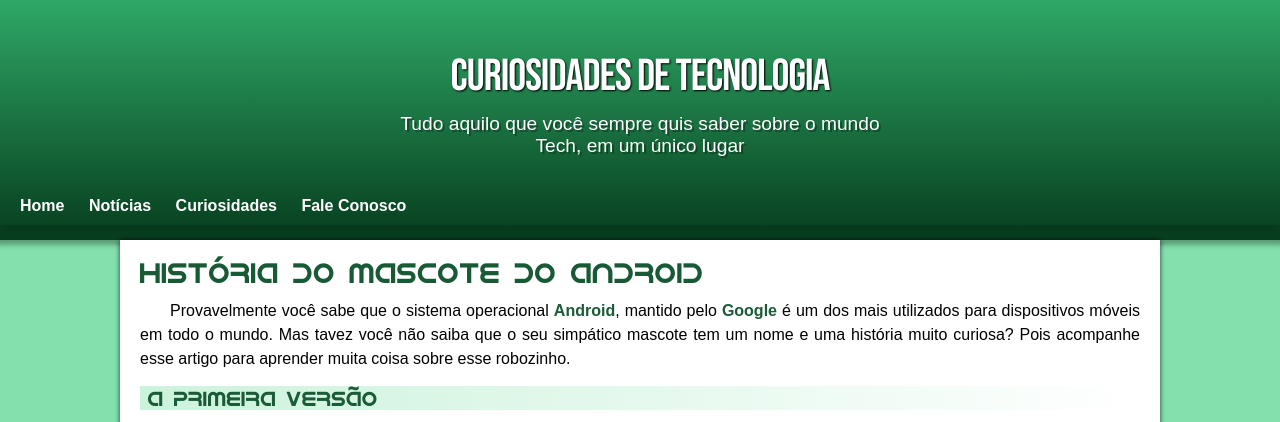
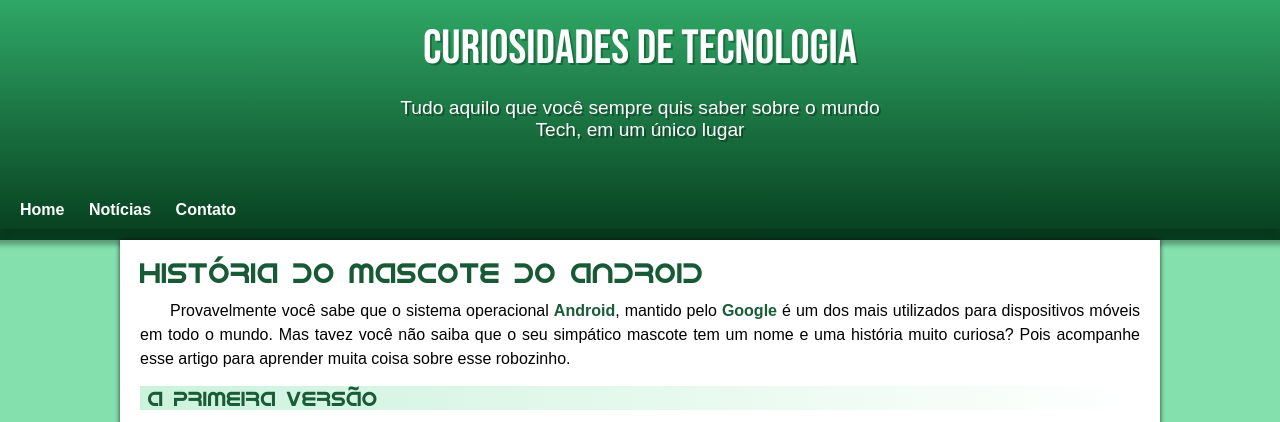
Before and after one commit to pablothome/projeto-android, a plain HTML site: page index.html in a window 1280 px wide. Shown: the top 422 px of the page. Drawn offline with Linux system fonts and the light colour scheme.

Commit message:
problema de padding corrigido

```diff
--- a/index.html
+++ b/index.html
@@ -21,12 +21,12 @@
         <h1>Curiosidades de Tecnologia</h1>
         <p>Tudo aquilo que você sempre quis saber sobre o mundo <br> Tech, em um único lugar</p>
 
-    <nav>
-        <a href="@">Home</a>
-        <a href="@">Notícias</a>
-        <a href="@">Curiosidades</a>
-        <a href="@">Fale Conosco</a>
-    </nav>
+        <nav>
+            <a href="@">Home</a>
+            <a href="@">Notícias</a>
+            <a href="@">Contato</a>
+
+        </nav>
 
     </header>
     <main>
@@ -50,7 +50,8 @@
                     target="_blank" class="externo">Dan Morrill</a>.
                 Ele
                 conta que abriu o <a href="https://inkscape.org/release/inkscape-1.4.2/windows/64-bit/msi/dl/"
-                    target="_blanK" class="externo"> Inkscape</a> (software livre para vetorização de imagens) e criou sua própria
+                    target="_blanK" class="externo"> Inkscape</a> (software livre para vetorização de imagens) e criou
+                sua própria
                 versão de
                 robô.
                 O objetivo era apenas personificar o sistema apenas para a a sua equipe, não existia nenhuma solicitação
@@ -144,8 +145,8 @@
                     trouxe para o sistema Android.
                 </p>
                 <p>
-                    Acesse aqui o site <a href="https://www.android.com/intl/en_uk/what-is-android/"
-                        target="_blank" class="externo">Android History</a> para conhecer a sequência das versões "adocicadas" e o que
+                    Acesse aqui o site <a href="https://www.android.com/intl/en_uk/what-is-android/" target="_blank"
+                        class="externo">Android History</a> para conhecer a sequência das versões "adocicadas" e o que
                     cada
                     uma trouxe para o sistema Android.
                 </p>
@@ -163,7 +164,8 @@
     </main>
     <footer>
         <p>
-        Site criado por Gustavo Guanabara para o <a href="https://www.youtube.com/@cursoemvideo" target="_blank"> CursoemVideo.</a>
+            Site criado por Gustavo Guanabara para o <a href="https://www.youtube.com/@cursoemvideo" target="_blank">
+                CursoemVideo.</a>
         </p>
     </footer>
 
--- a/style.css
+++ b/style.css
@@ -52,13 +52,12 @@ header {
 }
 
 header>h1 {
-    padding: 30px 10px 10px 10px;
-    font-family: var(--fonte-destaque);
-    font-size: 2.8em;
-    letter-spacing: -1px;
-    text-shadow: 1px 1px 2px rgb(0, 0, 0);
-    color: white;
-    font-weight: normal;
+   color: white;
+   font-family: var(--fonte-destaque);
+   font-size: 3em;
+   font-weight: normal;
+   margin-bottom: 20px;
+   text-shadow: 2px 2px 0px rgba(0, 0, 0, 0.267);
 }
 
 header>p {
@@ -68,7 +67,7 @@ header>p {
     padding-right: 10px;
     padding-left: 10px;
     margin: auto;
-    margin-bottom: 30px;
+    padding-bottom: 50px;
     text-shadow: 2px 2px 0px rgba(0, 0, 0, 0.308);
     color: white;
 }
```
